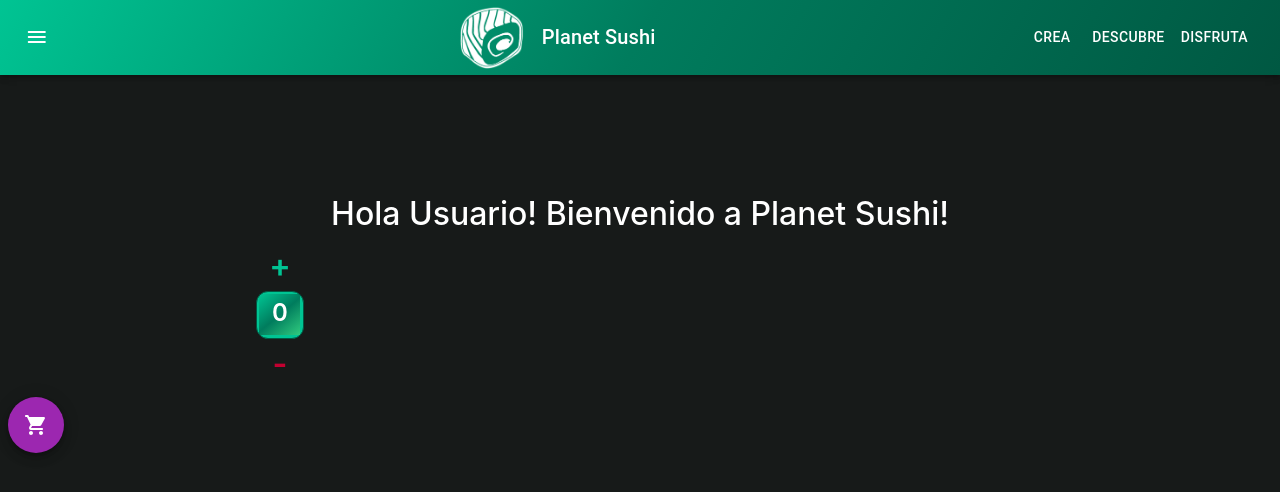
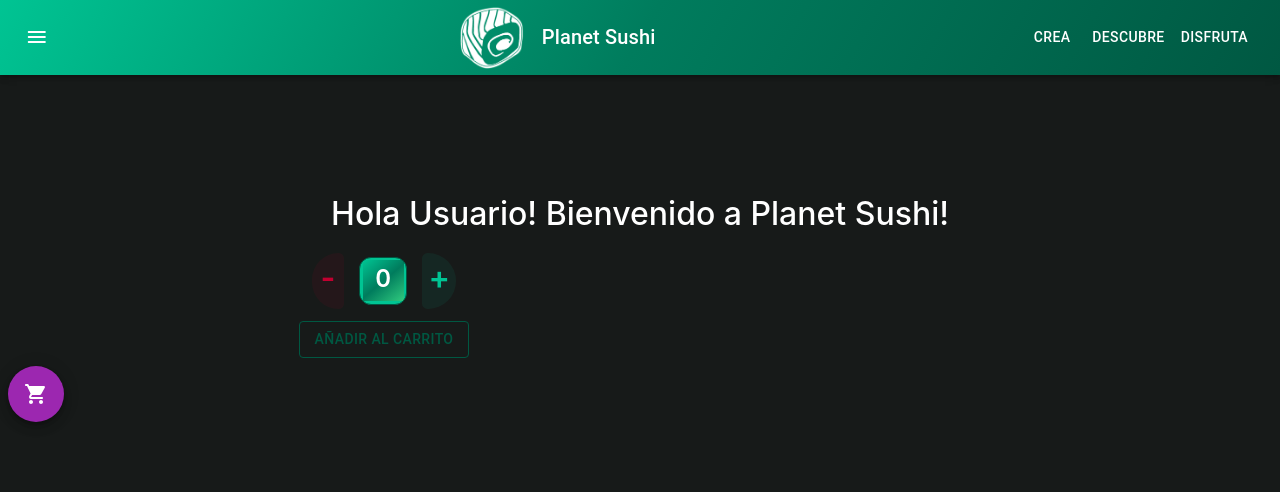
Before and after one commit to benja-sarria/my-app-react, a React (Create React App) app: page / in a window 1280 px wide. Shown: the top 492 px of the page. Built offline with nearby package versions, Linux system fonts and the light colour scheme.

Commit message:
se incorporo una comprobacion del stock para asignar las clases al componente itemCount - Por lo tanto, el count enabler chequea el stock y envia la info al counter para que alli se renderice el counter de conformidad

```diff
--- a/src/App.js
+++ b/src/App.js
@@ -4,7 +4,7 @@ import "./base/_baseStyles.scss";
 import NavBar from "./components/NavBar/navBar.js";
 import { ItemListContainer } from "./components/itemListContainer/itemListContainer.js";
 import FloatingActionButtons from "./components/floatingBtn/FloatingActionButtons.js";
-import { ItemCount } from "./components/ItemCount/ItemCount.js";
+import { ItemCountEnabler } from "./components/ItemCountEnabler/ItemCountEnabler.js";
 
 function App() {
     let userName = "Usuario";
@@ -18,7 +18,7 @@ function App() {
                     greeting={`Hola ${userName}! Bienvenido a Planet Sushi!`}
                 />
 
-                <ItemCount />
+                <ItemCountEnabler stock="5" initial="0" />
                 <FloatingActionButtons />
             </header>
         </div>
--- a/src/components/ItemCount/ItemCount.js
+++ b/src/components/ItemCount/ItemCount.js
@@ -1,33 +1,61 @@
 import React, { useState } from "react";
 import "./ItemCounter.scss";
+import { Button } from "@mui/material";
 
-export const ItemCount = () => {
-    const [clicks, setClicks] = useState(0);
+export const ItemCount = ({ stock, currentClassState, initial }) => {
+    const [clicks, setClicks] = useState(Number(stock !== 0 ? initial : stock));
+    let targetClasslist;
 
     const handleClicks = (evt) => {
         console.log(evt);
 
-        if (evt.target.classList.contains("increase")) {
+        if (evt.target.nodeName === "BUTTON") {
+            targetClasslist = evt.target.classList;
+        } else if (evt.target.nodeName === "P") {
+            targetClasslist = evt.target.parentNode.classList;
+        }
+
+        if (stock > 0) {
+            if (targetClasslist.contains("increase")) {
+                if (clicks + 1 <= stock) {
                     setClicks(clicks + 1);
                     console.log(clicks + 1);
+                }
             } else {
                 clicks >= 1 && setClicks(clicks - 1);
                 console.log(clicks - 1);
             }
+        } else {
+            setClicks(0);
+        }
     };
 
     return (
+        <div className={`item-controls-container ${currentClassState}`}>
             <div className="item-count-container">
-            <button className="item-count-btn increase" onClick={handleClicks}>
-                {" "}
-                +
+                <button
+                    className="item-count-btn decrease"
+                    onClick={handleClicks}
+                >
+                    <p> - </p>
                 </button>
                 <div className="item-counter">
                     <p className="counter-number">{clicks}</p>
                 </div>
-            <button className="item-count-btn decrease" onClick={handleClicks}>
-                -
+
+                <button
+                    className="item-count-btn increase"
+                    onClick={handleClicks}
+                >
+                    {" "}
+                    <p> + </p>
                 </button>
+            </div>
+            <div className="add-to-cart-container">
+                <Button variant="outlined" className="add-to-cart-btn">
+                    Añadir al carrito
+                </Button>
+            </div>
         </div>
     );
 };
--- a/src/components/ItemCount/ItemCounter.scss
+++ b/src/components/ItemCount/ItemCounter.scss
@@ -5,15 +5,21 @@
     -ms-transition: background-color 300ms linear;
     transition: background-color 300ms linear;
 }
-
-.item-count-container {
+.item-controls-container {
     position: relative;
     left: 20vw;
     display: flex;
     flex-direction: column;
     justify-content: center;
-    max-width: 3em;
-    align-items: stretch;
+    align-items: center;
+    max-width: 20vw;
+    .item-count-container {
+        display: flex;
+        flex-direction: row;
+        justify-content: space-between;
+        max-width: 9em;
+        min-width: 9em;
+        align-items: center;
         min-height: 5em;
         .item-count-btn {
             min-height: 1em;
@@ -57,10 +63,10 @@
                 var(--globalGreenHighlight-background-color-r),
                 var(--globalGreenHighlight-background-color-g),
                 var(--globalGreenHighlight-background-color-b),
-            0
+                0.08
             );
             background-image: linear-gradient(
-            to bottom,
+                to left,
                 rgba(
                     var(--globalGreenHighlight-background-color-r),
                     var(--globalGreenHighlight-background-color-g),
@@ -69,8 +75,16 @@
                 ),
                 transparent
             );
-        border-radius: 2em 2em 0.4em 0.4em;
+            border-radius: 0.4em 2em 2em 0.4em;
             @include transitionBckgColor;
+            display: flex;
+            justify-content: center;
+            align-items: center;
+            p {
+                margin-bottom: 0.2em;
+            }
+            min-width: 1em;
+
             &:hover {
                 background-color: rgba(
                     var(--globalGreenHighlight-background-color-r),
@@ -79,7 +93,7 @@
                     0.01
                 );
                 background-image: linear-gradient(
-                to bottom,
+                    to left,
                     rgba(
                         var(--globalGreenHighlight-background-color-r),
                         var(--globalGreenHighlight-background-color-g),
@@ -98,10 +112,10 @@
                 var(--globalContrastHighlight-background-color-r),
                 var(--globalContrastHighlight-background-color-g),
                 var(--globalContrastHighlight-background-color-b),
-            0
+                0.08
             );
             background-image: linear-gradient(
-            to bottom,
+                to right,
                 rgba(
                     var(--globalContrastHighlight-background-color-r),
                     var(--globalContrastHighlight-background-color-g),
@@ -110,17 +124,25 @@
                 ),
                 transparent
             );
-        border-radius: 0.4em 0.4em 2em 2em;
+            border-radius: 2em 0.4em 0.4em 2em;
+
             @include transitionBckgColor;
+            display: flex;
+            justify-content: center;
+            align-items: center;
+            p {
+                margin-bottom: 0.2em;
+            }
+            min-width: 1em;
             &:hover {
                 background-color: rgba(
                     var(--globalContrastHighlight-background-color-r),
                     var(--globalContrastHighlight-background-color-g),
                     var(--globalContrastHighlight-background-color-b),
-                0.05
+                    0.01
                 );
                 background-image: linear-gradient(
-                to top,
+                    to right,
                     rgba(
                         var(--globalContrastHighlight-background-color-r),
                         var(--globalContrastHighlight-background-color-g),
@@ -130,9 +152,24 @@
                     transparent,
                     transparent
                 );
-            background-size: 5%;
 
                 @include transitionBckgColor;
             }
         }
     }
+    .add-to-cart-container {
+        max-width: 20vw;
+
+        .add-to-cart-btn {
+            color: var(--globalGreenGradient2-background-color);
+            border-color: var(--globalGreenGradient2-background-color);
+            &:hover {
+                color: var(--globalGreenGradient1-background-color);
+                border-color: var(--globalGreenGradient1-background-color);
+            }
+        }
+    }
+}
+.disabled {
+    filter: saturate(0) brightness(0.75) contrast(1.7);
+}
--- /dev/null
+++ b/src/components/ItemCountEnabler/ItemCountEnabler.js
@@ -0,0 +1,30 @@
+import React, { useState, useEffect } from "react";
+import { ItemCount } from "../ItemCount/ItemCount.js";
+
+export const ItemCountEnabler = ({ stock, initial }) => {
+    const [disponibility, setDisponibility] = useState(Number(stock));
+    let currentClassState = "disabled";
+
+    useEffect(() => {
+        setDisponibility(Number(stock));
+        if (disponibility > 0) {
+            currentClassState = "able";
+        } else {
+            currentClassState = "disabled";
+        }
+    }, [stock]);
+
+    if (disponibility > 0) {
+        currentClassState = "able";
+    } else {
+        currentClassState = "disabled";
+    }
+
+    return (
+        <ItemCount
+            stock={disponibility}
+            currentClassState={currentClassState}
+            initial={initial}
+        />
+    );
+};
```
Lines whose indentation alone changed are shown as unchanged.
